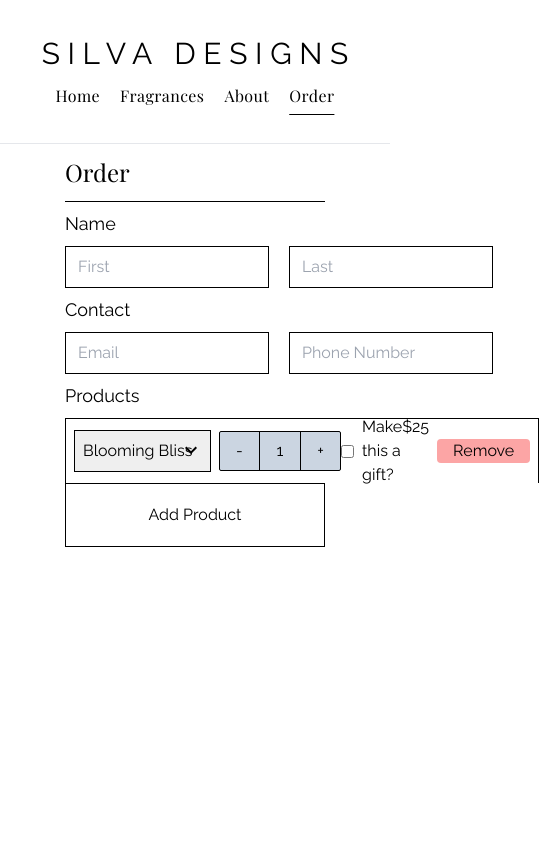
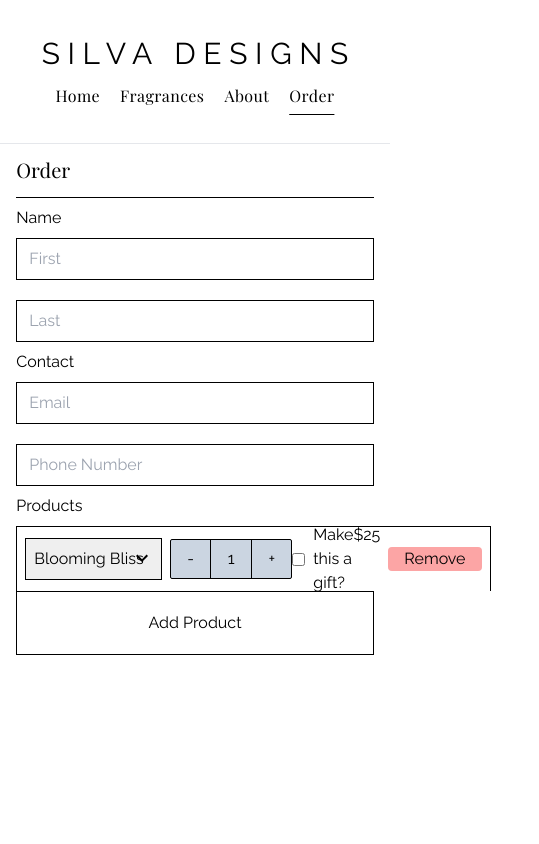
Before and after one commit to silva-tim/silva-designs, a React (Vite) app: page /order in a window 390 px wide. Shown: the top 844 px of the page, 539 px wide, since content can reach past the window. Built offline with nearby package versions, Linux system fonts and the light colour scheme.

Commit message:
Working on mobile design for order form

```diff
--- a/src/pages/Order.tsx
+++ b/src/pages/Order.tsx
@@ -16,20 +16,20 @@ export default function Order() {
   } = useOrder();
 
   return (
-    <section className="m-auto w-8/12">
+    <section className="m-auto w-11/12">
       <div className="w-full border-b border-black py-3">
-        <span className="font-playfair text-2xl">Order</span>
+        <span className="font-playfair text-xl">Order</span>
       </div>
       <form>
         <div className="flex flex-wrap">
-          <span className="basis-full py-2 text-lg">Name</span>
-          <div className="flex basis-full gap-5">
+          <span className="basis-full py-2">Name</span>
+          <div className="flex basis-full flex-wrap gap-5">
             <input
               type="text"
               name="first"
               value={firstName}
               onChange={(e) => onSetFirst(e.target.value)}
-              className="basis-1/2 border border-black px-3 py-2"
+              className="basis-full border border-black px-3 py-2"
               placeholder="First"
             />
             <input
@@ -37,20 +37,20 @@ export default function Order() {
               name="last"
               value={lastName}
               onChange={(e) => onSetLast(e.target.value)}
-              className="basis-1/2 border border-black px-3 py-2"
+              className="basis-full border border-black px-3 py-2"
               placeholder="Last"
             />
           </div>
         </div>
         <div className="flex flex-wrap">
-          <span className="basis-full py-2 text-lg">Contact</span>
-          <div className="flex basis-full gap-5">
+          <span className="basis-full py-2">Contact</span>
+          <div className="flex basis-full flex-wrap gap-5">
             <input
               type="email"
               name="email"
               value={email}
               onChange={(e) => onSetEmail(e.target.value)}
-              className="basis-1/2 border border-black px-3 py-2"
+              className="basis-full border border-black px-3 py-2"
               placeholder="Email"
             />
             <input
@@ -58,13 +58,13 @@ export default function Order() {
               name="phone"
               value={phoneNumber}
               onChange={(e) => onSetPhone(e.target.value)}
-              className="basis-1/2 border border-black px-3 py-2"
+              className="basis-full border border-black px-3 py-2"
               placeholder="Phone Number"
             />
           </div>
         </div>
         <div className="flex flex-wrap divide-y">
-          <span className="basis-full py-2 text-lg">Products</span>
+          <span className="basis-full py-2">Products</span>
           {products.map((product) => (
             <div key={product.id} className="basis-full border-x border-black">
               <ProductLine item={product} />
```
